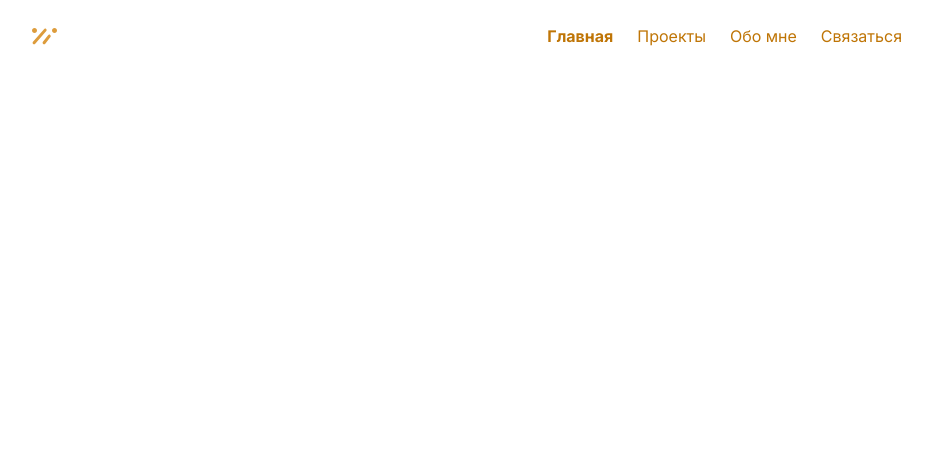
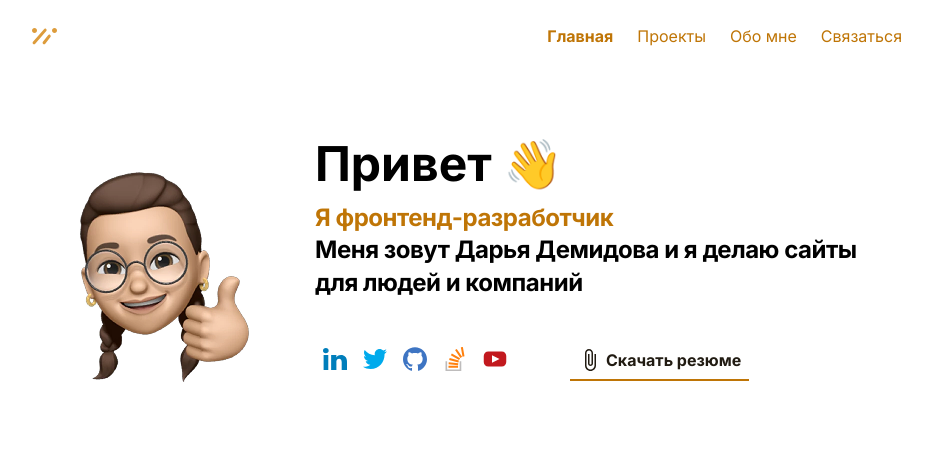
Before and after one commit to dariaSDemidova/my-portfolio, a plain HTML site: page index.html in a window 1280 px wide. Shown: the whole page, without its empty margins (173-1105 px from the left). Drawn offline with Linux system fonts and the light colour scheme.

Commit message:
feat: add main info

```diff
--- a/css/style.css
+++ b/css/style.css
@@ -3,9 +3,6 @@
 }
 
 .navbar {
-    max-width: 870px;
-    width: 100%;
-    margin: auto;
     display: flex;
     align-items: center;
     justify-content: space-between;
@@ -29,3 +26,72 @@
 .nav-link.active {
     font-weight: 700;
 }
+
+.container {
+    max-width: 870px;
+    width: 100%;
+    margin: auto;
+}
+
+.header {
+    padding: 70px 0;
+    display: flex;
+    align-items: center;
+}
+
+.header-text {
+    margin-left: 27px;
+}
+
+.header-strong {
+    font-weight: 700;
+    font-size: 48px;
+    line-height: 125%;
+}
+
+.header-heading {
+    font-weight: 700;
+    font-size: 24px;
+    line-height: 135%;
+    letter-spacing: -0.02em;
+    margin-top: 8px;
+    margin-bottom: 24px;
+}
+
+.header-primary {
+    color: #bf7506;
+}
+
+.social-list {
+    list-style: none;
+    padding: 0;
+    display: flex;
+    align-items: center;
+}
+
+.social-link {
+    display: inline-block;
+    padding: 8px;
+}
+
+.header-links {
+    display: flex;
+    align-items: center;
+}
+
+.cv-download {
+    padding: 7px 8px;
+    margin-left: 55px;
+    display: flex;
+    align-items: center;
+    text-decoration: none;
+    font-weight: 700;
+    font-size: 16px;
+    line-height: 150%;
+    color: #211b12;
+    border-bottom: 2px solid #bf7506;
+}
+
+.cv-icon {
+    margin-right: 4px;
+}
--- a/index.html
+++ b/index.html
@@ -12,7 +12,7 @@
 </head>
 
 <body>
-    <div class="navbar">
+    <div class="navbar container">
         <img src="images/logo.svg" alt="logo">
         <nav class="navigation">
             <ul class="nav-list">
@@ -23,6 +23,51 @@
             </ul>
         </nav>
     </div>
+
+    <header class="header container">
+        <img src="images/avatar.png" alt="Дарья Демидова" class="header-photo">
+        <div class="header-text">
+            <strong class="header-strong">Привет 👋</strong>
+            <h1 class="header-heading">
+                <span class="header-primary">Я фронтенд-разработчик</span> <br> Меня зовут Дарья Демидова
+                и я делаю сайты
+                для людей и компаний
+            </h1>
+            <div class="header-links">
+                <ul class="social-list">
+                    <li class="social-item">
+                        <a href="#" class="social-link">
+                            <img src="images/icons/linkedin.svg" alt="linkedin" class="social-logo">
+                        </a>
+                    </li>
+                    <li class="social-item">
+                        <a href="#" class="social-link">
+                            <img src="images/icons/twitter.svg" alt="twitter" class="social-logo">
+                        </a>
+                    </li>
+                    <li class="social-item">
+                        <a href="#" class="social-link">
+                            <img src="images/icons/github.svg" alt="github" class="social-logo">
+                        </a>
+                    </li>
+                    <li class="social-item">
+                        <a href="#" class="social-link">
+                            <img src="images/icons/stackoverflow.svg" alt="stackoverflow" class="social-logo">
+                        </a>
+                    </li>
+                    <li class="social-item">
+                        <a href="#" class="social-link">
+                            <img src="images/icons/youtube.svg" alt="youtube" class="social-logo">
+                        </a>
+                    </li>
+                </ul>
+                <a href="#" class="cv-download" download>
+                    <img src="images/icons/download.svg" alt="download-icon" class="cv-icon">
+                    <span class="cv-text">Скачать резюме</span>
+                </a>
+            </div>
+        </div>
+    </header>
 </body>
 
 </html>
```
Also changed, not shown: images/avatar.png (added), images/icons/download.svg (added), images/icons/github.svg (added), images/icons/linkedin.svg (added), images/icons/stackoverflow.svg (added), images/icons/twitter.svg (added), images/icons/youtube.svg (added).
